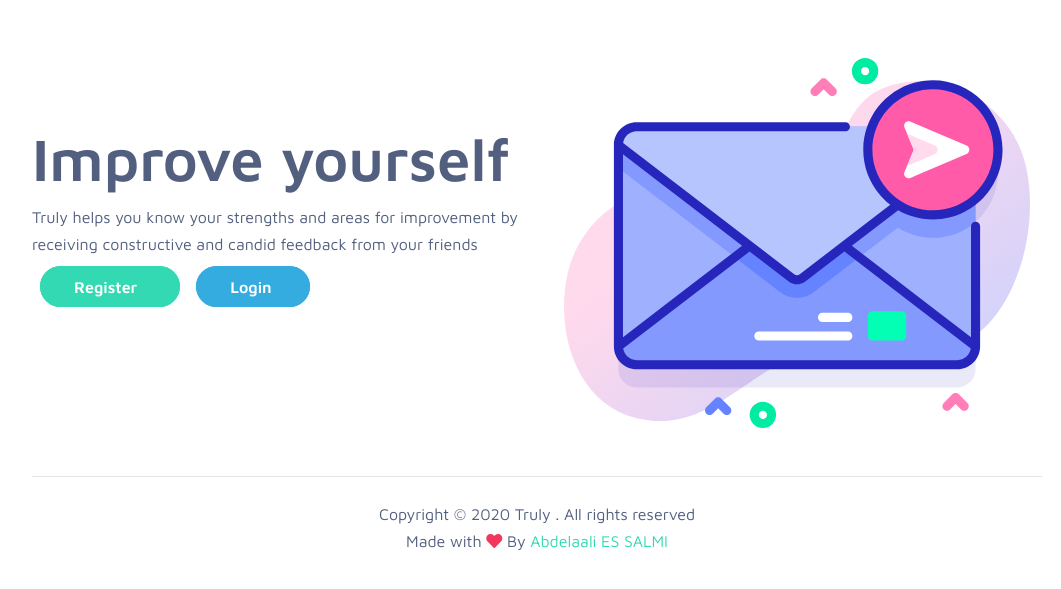
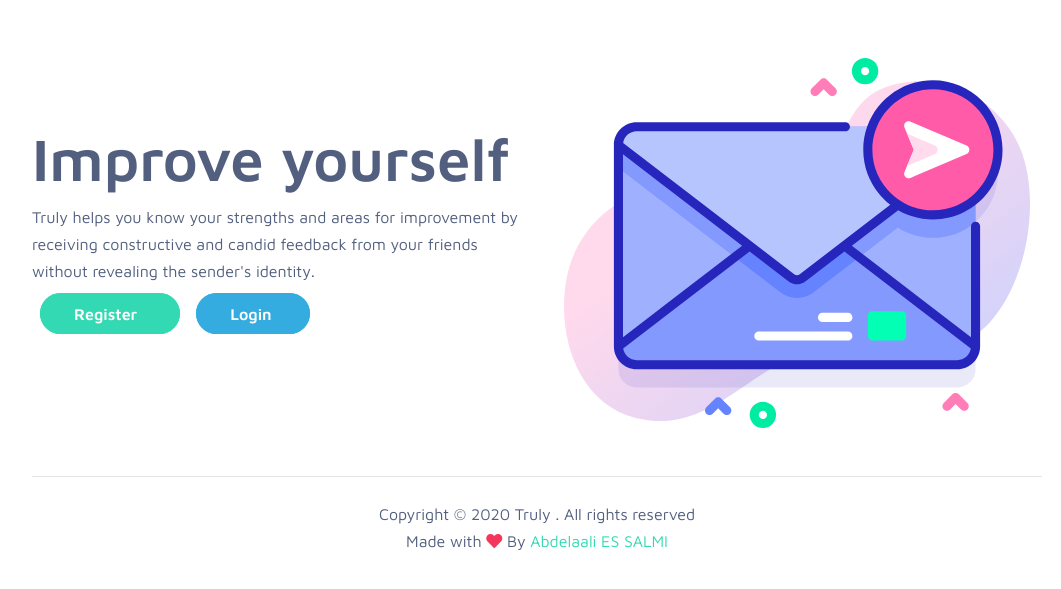
Before and after one commit to abdlalisalmi/DJANGO-Truly, a Django app: page / in a window 1280 px wide. Shown: the part 62-651 px from the top of the page, without its empty margins (103-1164 px from the left). Run offline with Django 3.2, Linux system fonts and the light colour scheme; some libraries are stand-ins or nearby versions.

Commit message:
fix some bug on message delete

```diff
--- a/pages/templates/about_us.html
+++ b/pages/templates/about_us.html
@@ -17,7 +17,7 @@
                 <p>
                     <strong class="font-weight-bold">Truly</strong> is a social networking service that helps you learn about your
                     strengths and areas for improvement by receiving constructive and candid
-                    feedback from your employees and friends
+                    feedback from your employees and friends without revealing the sender's identity.
                 </p>
                 <a href="{% url 'homePage' %}" class="btn text-capitalize m-2">Home</a>
                 <a href="{% url 'account:register' %}" class="btn btn-secondary text-capitalize m-2">Create account</a>
--- a/templates/homePage.html
+++ b/templates/homePage.html
@@ -7,7 +7,7 @@
                 <div class="home-title">
                     <span class="">Improve yourself</span>
                 </div>
-                <p>Truly helps you know your strengths and areas for improvement by receiving constructive and candid feedback from your friends</p>
+                <p>Truly helps you know your strengths and areas for improvement by receiving constructive and candid feedback from your friends without revealing the sender's identity.</p>
                 <div class="">
                     <a href="{% url 'account:register' %}" class="butt butt-register text-capitalize m-2">
                         Register <i class="fa fa-right"></i>
--- a/truly/static/app.js
+++ b/truly/static/app.js
@@ -170,8 +170,8 @@ if (messagesItems) {
                 }).then(response => response.json())
                 .then(data => {
                     if (data['statu'] == 'success') {
-                        document.querySelector('#msg-icon-' + message.attributes.ID.value).classList.add('has-been-read');
-                        document.querySelector('#msg-icon-' + message.attributes.ID.value).classList.remove('text-success');
+                        msgIcon = document.querySelector('#msg-icon-' + message.attributes.ID.value)
+                        msgIcon.classList.add('has-been-read');
                         if (data['is_last']) {
                             document.querySelector('#messages-badge1').remove();
                             document.querySelector('#messages-badge2').remove();
```
Also changed, not shown: message/views.py (+6 -7 lines).
